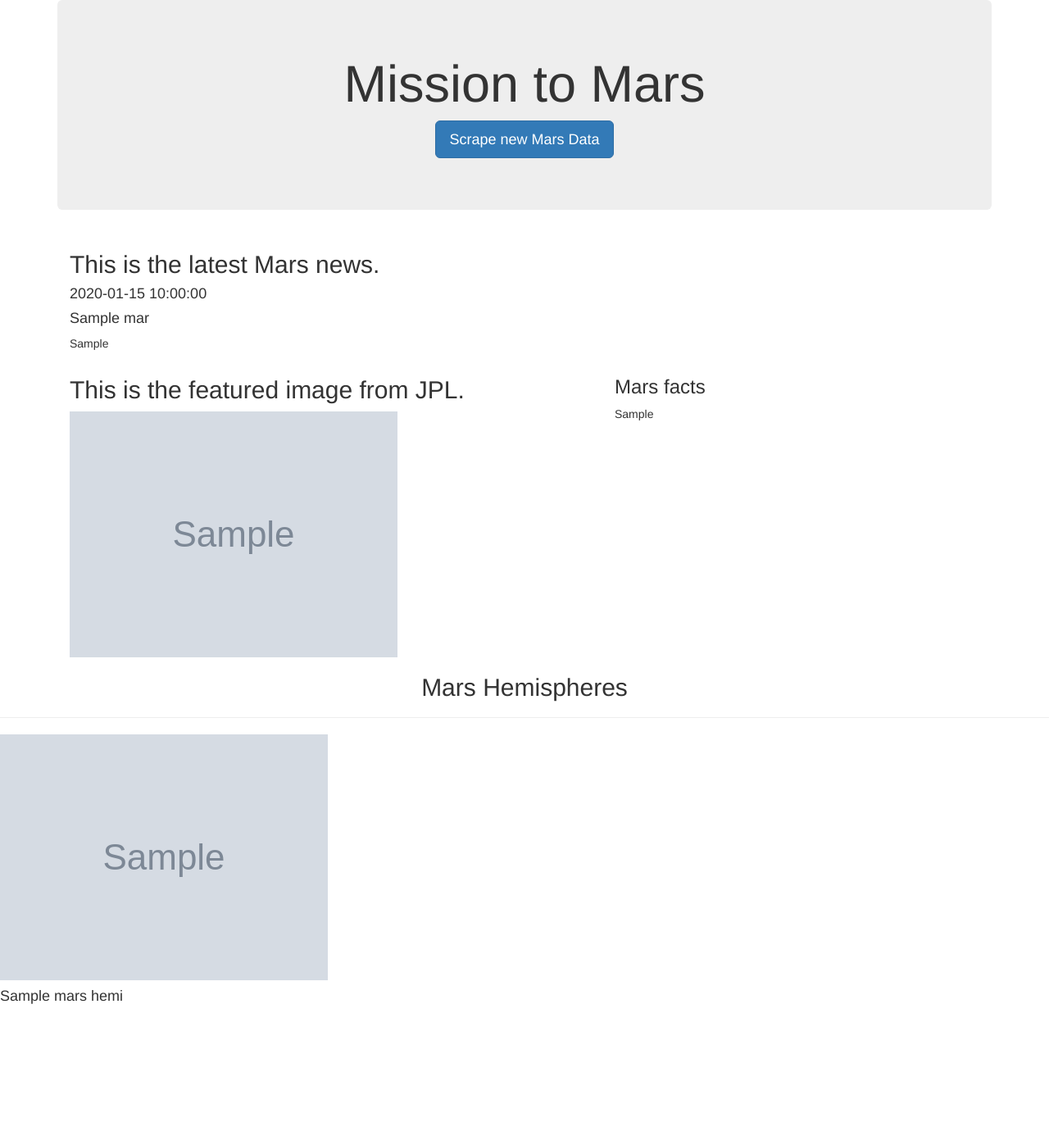
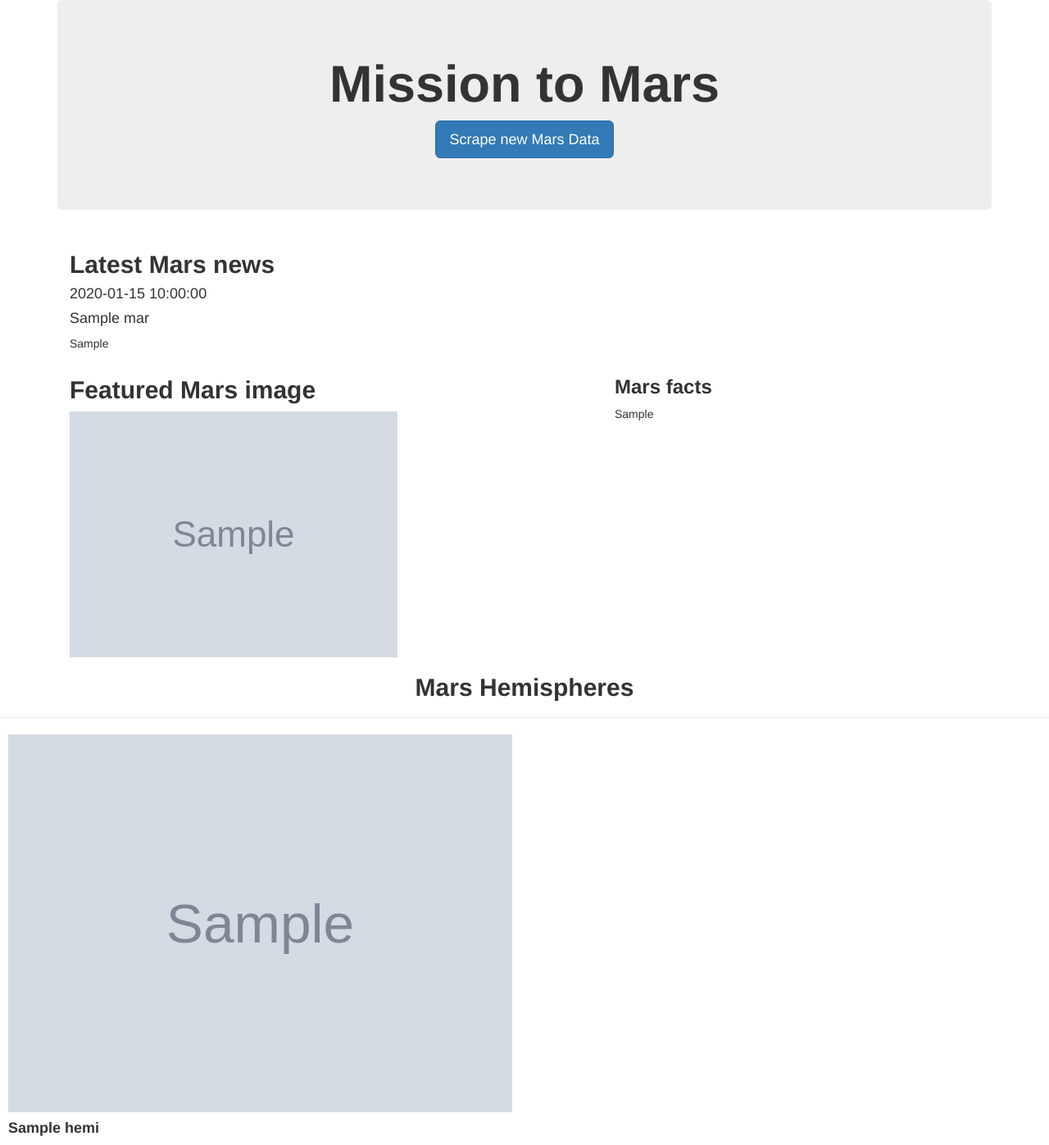
Before and after one commit to fasahathsyeda/Mission-to-mars, a Flask app: page / in a window 1280 px wide. Shown: the whole page at 82% size. Before the commit the page ends 1225 px from the top, so only its background shows below. Run offline with Flask 2, Linux system fonts and the light colour scheme; grey boxes marked "Sample" are stand-in pictures; a database or web service that is not in the repository returns one stand-in record (values such as "Sample title"); some libraries are stand-ins or nearby versions.

Commit message:
adding all files

```diff
--- a/Missions_to_Mars/app.py
+++ b/Missions_to_Mars/app.py
@@ -25,7 +25,7 @@ def scrape():
         mars_data,
         upsert=True
     )
-    return "Scraping complete"
+    return "Scrapping complete. Go back and refresh the page."
 
 
 if __name__ == "__main__":
--- a/Missions_to_Mars/scrape_mars.py
+++ b/Missions_to_Mars/scrape_mars.py
@@ -75,9 +75,9 @@ def mars_fact():
     try:
         facts_df = pd.read_html(mars_facts_url)[0]
         facts_df.columns=['Description','Mars']
-        facts_df.set_index('Description')
+        facts_df.set_index('Description',inplace=True)
         mars_table=facts_df.to_html("table.html")
-        mars_table=facts_df.to_html(classes = "table table-hover table-dark")
+        mars_table=facts_df.to_html(classes = "table table-hover table-dark table-box")
     except AttributeError:
         return None
 
--- a/Missions_to_Mars/templates/index.html
+++ b/Missions_to_Mars/templates/index.html
@@ -8,6 +8,7 @@
   <title>Mission to Mars</title>
   <link rel="stylesheet" href="https://maxcdn.bootstrapcdn.com/bootstrap/3.3.7/css/bootstrap.min.css" integrity="sha384-BVYiiSIFeK1dGmJRAkycuHAHRg32OmUcww7on3RYdg4Va+PmSTsz/K68vbdEjh4u"
     crossorigin="anonymous">
+  <link rel="stylesheet" href="../style/style1.css">
 
 </head>
 
@@ -15,7 +16,7 @@
   <div class="container">
 
     <div class="jumbotron text-center">
-      <h1>Mission to Mars</h1>
+      <h1 style="font-weight: bold;">Mission to Mars</h1>
       <p>
         <a class="btn btn-primary btn-lg " href="/scrape" role="button">Scrape new Mars Data</a>
       </p>
@@ -25,7 +26,7 @@
     <div class="container-fluid">
       <div class="row">
         <div class="col-md-12">
-          <h2>This is the latest Mars news.</h2>
+          <h2 style="font-weight: bold;">Latest Mars news</h2>
           <h4>{{mars.news_date}}</h4>
           <h4> {{ mars.news_title }}</h4>
           <p> {{mars.news_paragraph}} </p>
@@ -36,11 +37,11 @@
     <div class="container-fluid">
       <div class="row">
         <div class="col-md-7">
-          <h2>This is the featured image from JPL.</h2>
+          <h2 style="font-weight: bold;">Featured Mars image</h2>
           <img src="{{mars.featured_image_url}}" class="img-responsive" alt="Mars featured image" />
         </div>
         <div class="col-md-5">
-          <h3>Mars facts</h3>
+          <h3 style="font-weight: bold;">Mars facts</h3>
           {{mars.mars_table | safe }}
         </div>
       </div>
@@ -50,15 +51,25 @@
 
   <div class="row mt-5">
     <div class="col-md-12 text-center">
-        <h2>Mars Hemispheres</h2><hr>
+        <h2 style="font-weight: bold;">Mars Hemispheres</h2><hr>
     </div>
 
-    {% for hemi in mars.hemisphere_image_urls %}
+    {% for hemis in mars.mars_hemis %}
+    <div class="card">
     <div class="col-md-6">
+
       <figure class="figure">
-        <img class="figure-img img-fluid my-1" src="{{ mars.mars_hemis.img_url }}">
-        <figcaption class="figure-caption"><h4>{{ mars.mars_hemis.title }}</h4></figcaption>
+        <span class="border border-primary">
+          <div class="card" style="width: 100%;border:1;">
+            <img class="figure-img img-fluid my-1 image-responsive card-img-top " src="{{ hemis.img_url }}" style="padding-left:10px;width:100%;border:1;">
+              <div class="card-body">
+                <figcaption class="figure-caption"><h4 style="padding-left:10px;font-weight: bold;">{{ hemis.title }}</h4></figcaption>
+              </div>
+          </div>
+        </span>
       </figure>
+
+    </div>
     </div>
     {% endfor %}
   </div>
```
Also changed, not shown: Missions_to_Mars/table.html (+13 -19 lines), Images/final_app_part1.png (added), Images/final_app_part2.png (added), Images/mission_to_mars.png (added), Missions_to_Mars/images/after scrape1.png (added), Missions_to_Mars/images/before scrape.png (added), 4 other files.
